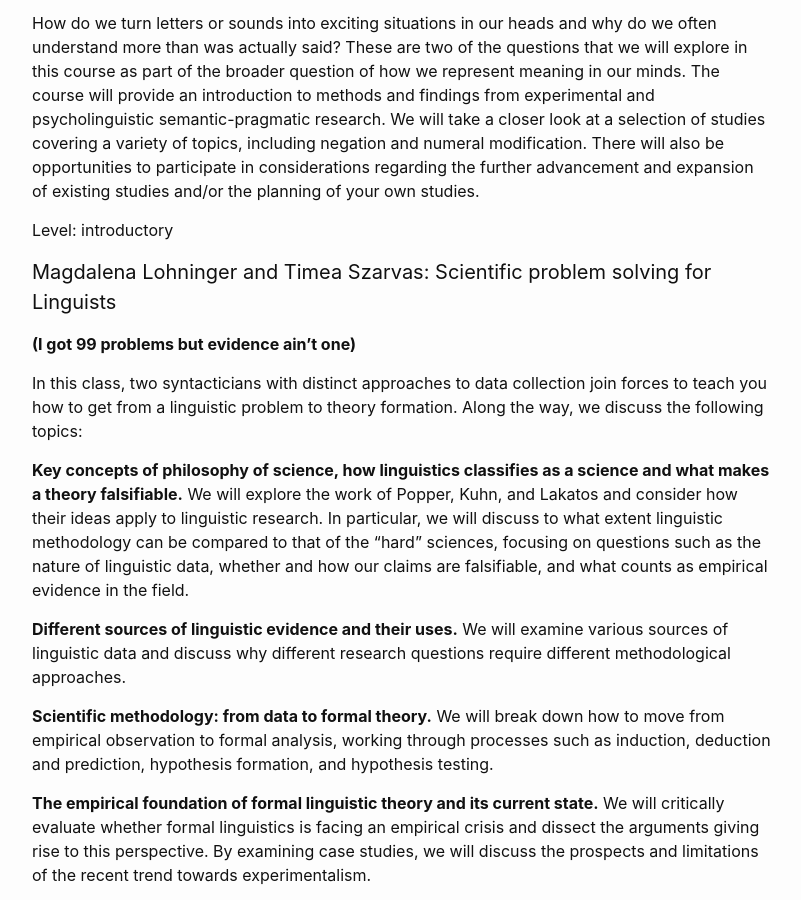
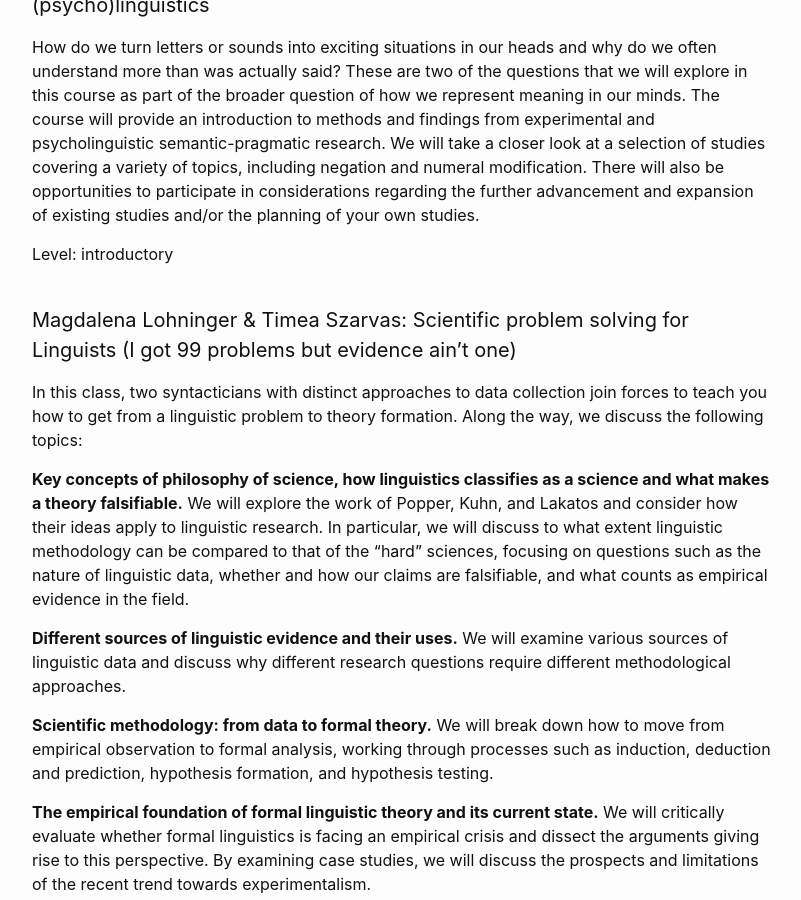
Before and after one commit to ovaschool/ovaschool.github.io, a Jekyll site: the page built from staticpages/ova2026.markdown, in a window 1280 px wide and 900 px high, scrolled down 1797 px. Shown: the whole window, without its empty margins (238-1039 px from the left). Built offline with Jekyll 4.4.1, drawn with Linux system fonts in a browser that asks for light colours.

Commit message:
Update ova2026.markdown

```diff
--- a/staticpages/ova2026.markdown
+++ b/staticpages/ova2026.markdown
@@ -61,9 +61,9 @@ Here you find information about:
 - Matěj Kundrát (Tromsø) & [Jeffrey Parrott](https://utb-cz.academia.edu/JeffreyParrott) (Zlín)
   - TBD
 - [Magdalena Lohninger](https://lenalohninger.wordpress.com/) (Salzburg) & [Timea Szarvas](https://timeaszarvas.github.io/) (Potsdam)
-  - [Scientific problem solving for Linguists (I got 99 problems but evidence ain't one)](#magdalena-lohninger-and-timea-szarvas) (mid-level, week 2)
+  - [Scientific problem solving for Linguists (I got 99 problems but evidence ain't one)](#magdalena-lohninger-timea-szarvas-scientific-problem-solving-for-linguists-i-got-99-problems-but-evidence-ain-t-one) (mid-level, week 2)
 - [Timea Szarvas](https://timeaszarvas.github.io/) (Potsdam)
-  - Introduction to syntax I (week 1)
+  - Introduction to syntax I (week 1)<br/><br/>
 
 ### Course descriptions
 
@@ -71,11 +71,9 @@ Here you find information about:
 
 How do we turn letters or sounds into exciting situations in our heads and why do we often understand more than was actually said? These are two of the questions that we will explore in this course as part of the broader question of how we represent meaning in our minds. The course will provide an introduction to methods and findings from experimental and psycholinguistic semantic-pragmatic research. We will take a closer look at a selection of studies covering a variety of topics, including negation and numeral modification. There will also be opportunities to participate in considerations regarding the further advancement and expansion of existing studies and/or the planning of your own studies.
 
-Level: introductory
+Level: introductory<br/><br/>
 
-#### Magdalena Lohninger and Timea Szarvas: Scientific problem solving for Linguists
-
-**(I got 99 problems but evidence ain't one)**
+#### Magdalena Lohninger & Timea Szarvas: Scientific problem solving for Linguists (I got 99 problems but evidence ain't one)
 
 In this class, two syntacticians with distinct approaches to data collection join forces to teach you how to get from a linguistic problem to theory formation. Along the way, we discuss the following topics:
 
@@ -91,7 +89,7 @@ We will break down how to move from empirical observation to formal analysis, wo
 **The empirical foundation of formal linguistic theory and its current state.**
 We will critically evaluate whether formal linguistics is facing an empirical crisis and dissect the arguments giving rise to this perspective. By examining case studies, we will discuss the prospects and limitations of the recent trend towards experimentalism.
 
-The class is particularly suited for intermediate and advanced students who have already conducted some linguistic research of their own (e.g., seminar papers or BA/MA theses), though less experienced students will also benefit from it. While the main focus will be on syntactic research, students from other subfields will likewise be able to follow the course and profit from it.
+The class is particularly suited for intermediate and advanced students who have already conducted some linguistic research of their own (e.g., seminar papers or BA/MA theses), though less experienced students will also benefit from it. While the main focus will be on syntactic research, students from other subfields will likewise be able to follow the course and profit from it.<br/><br/>
 
 ### Venue
 
```
